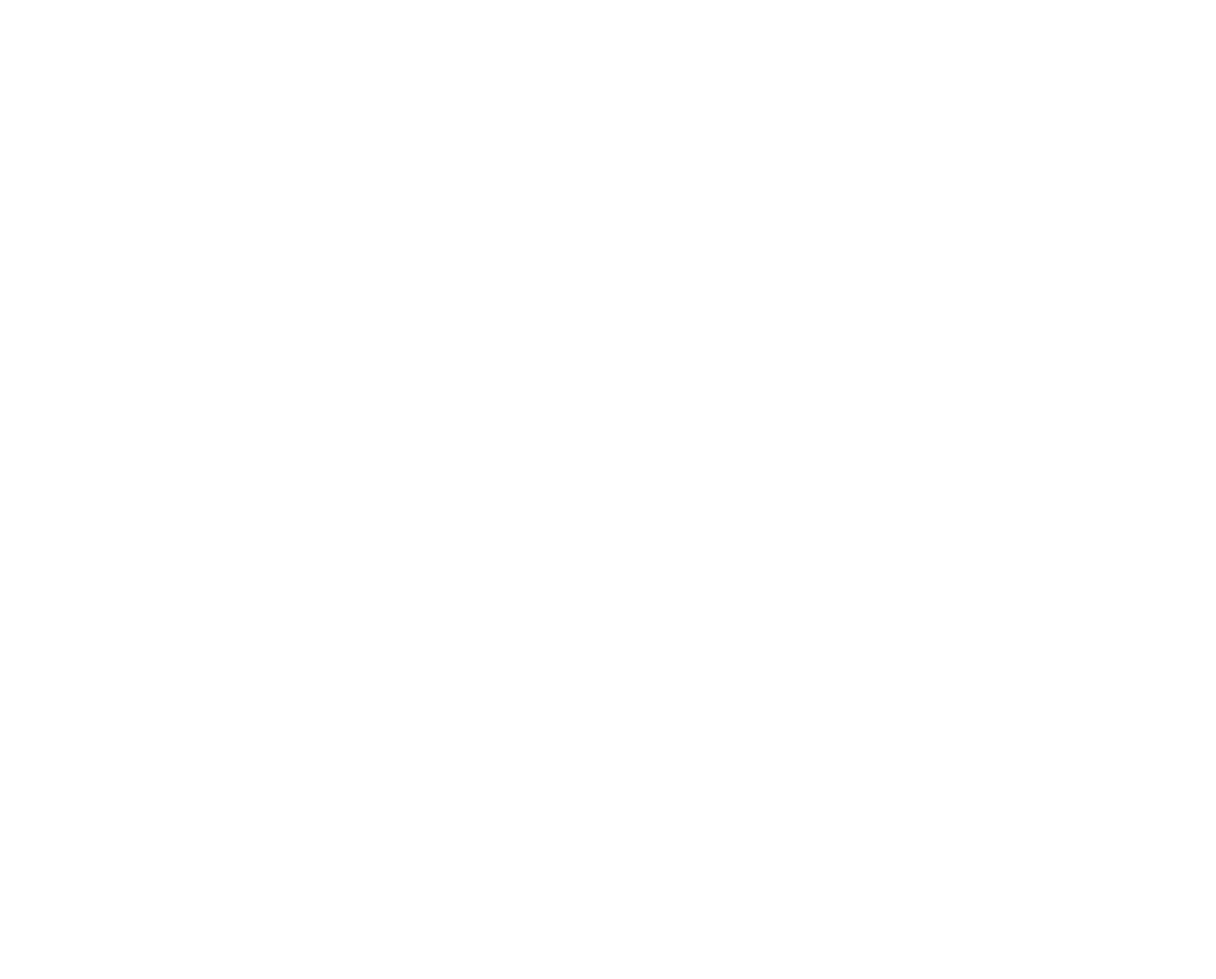
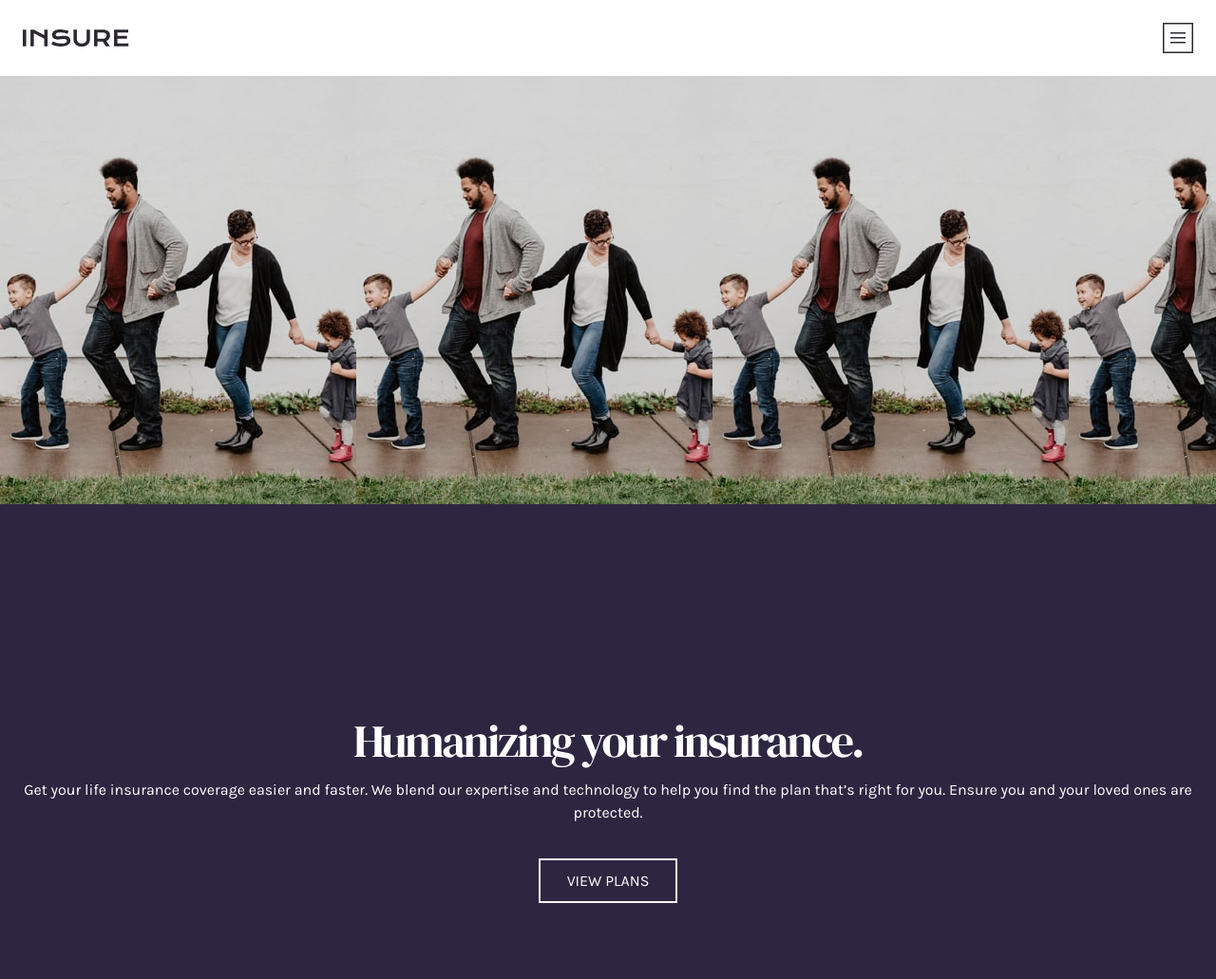
Before and after one commit to radhd/insure-landing-page, a website: page index.html in a window 1280 px wide. Shown: the whole page at 95% size. Before the commit the page ends 800 px from the top, so only its background shows below. Drawn offline with Linux system fonts and the light colour scheme.

Commit message:
Navigation and hero stage

```diff
--- a/index.html
+++ b/index.html
@@ -12,5 +12,48 @@
     <link href="./output.css" rel="stylesheet" />
     <title>Insure Landing Page</title>
   </head>
-  <body></body>
+  <body class="karla-400">
+    <header>
+      <nav>
+        <div class="flex items-center justify-between p-6">
+          <img src="images/logo.svg" alt="" />
+          <img src="images/icon-hamburger.svg" alt="" />
+        </div>
+        <ul class="hidden">
+          <li>HOW WE WORK</li>
+          <li>BLOG</li>
+          <li>ACCOUNT</li>
+          <li>VIEW PLANS</li>
+        </ul>
+      </nav>
+      <div class="h-[451px] w-full">
+        <div
+          class="h-full w-full"
+          style="background-image: url(images/image-intro-mobile.jpg)"
+        ></div>
+      </div>
+      <div
+        class="relative grid h-[500px] w-full place-items-center bg-custom-dark2"
+      >
+        <div></div>
+        <div class="space-y-4 p-6 text-center text-white">
+          <h1 class="dm-serif-display-regular text-5xl tracking-tighter">
+            Humanizing your insurance.
+          </h1>
+          <p>
+            Get your life insurance coverage easier and faster. We blend our
+            expertise and technology to help you find the plan that’s right for
+            you. Ensure you and your loved ones are protected.
+          </p>
+          <div class="pt-8">
+            <a class="cursor-pointer border-2 border-white px-7 py-3" href=""
+              >VIEW PLANS</a
+            >
+          </div>
+        </div>
+      </div>
+    </header>
+    <main></main>
+    <footer></footer>
+  </body>
 </html>
```
Also changed, not shown: output.css.
